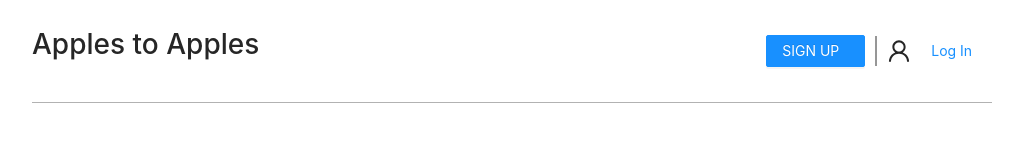
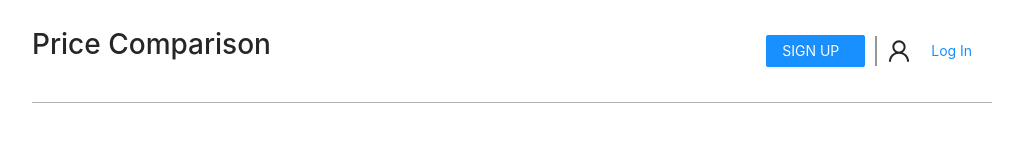
Before and after one commit to frankda/price-comparison-client, a React (Create React App) app: page / in a window 1280 px wide. Shown: the top 160 px of the page, without its empty margins (128-1151 px from the left). Built offline with nearby package versions, Linux system fonts and the light colour scheme.

Commit message:
update site name

```diff
--- a/src/components/Header.js
+++ b/src/components/Header.js
@@ -13,7 +13,7 @@ export default () => {
     <header>
       <div className="logo">
         <img src="" alt="" />
-        <h1>Apples to Apples</h1>
+        <h1>Price Comparison</h1>
       </div>
       <div className="user-profile">
         <Button type="primary">
```
